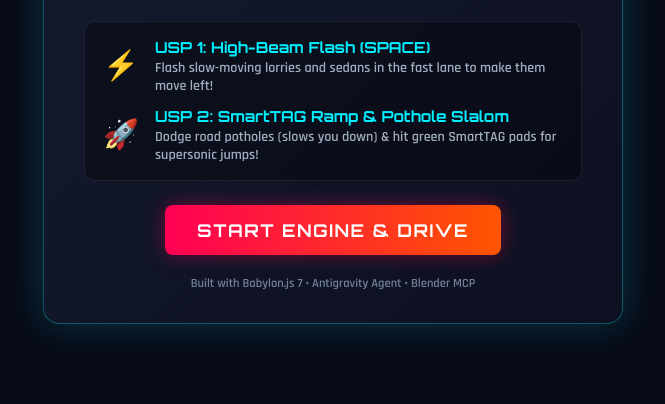
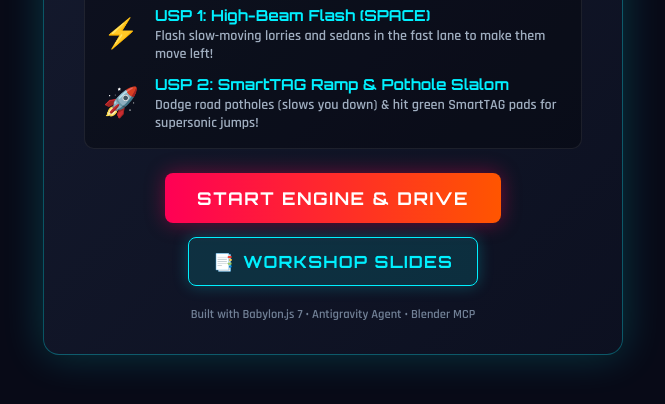
Before and after one commit to C-Fu/krackeddevs-ai-for-gaming, a website built with Vite: page index.html in a window 1280 px wide. Shown: the part 350-754 px from the top of the page, without its empty margins (307-972 px from the left). Built offline with nearby package versions, Linux system fonts and the light colour scheme; what @babylonjs/core would draw is missing.

Commit message:
feat(ui): add workshop slides button to start title screen

```diff
--- a/index.html
+++ b/index.html
@@ -116,7 +116,12 @@
         </div>
       </div>
 
-      <button id="btnStartGame" class="btn-primary">START ENGINE & DRIVE</button>
+      <div class="start-btn-group">
+        <button id="btnStartGame" class="btn-primary">START ENGINE & DRIVE</button>
+        <a href="./slides.html" target="_blank" class="btn-secondary">
+          <span>📑</span> WORKSHOP SLIDES
+        </a>
+      </div>
       <div class="footer-note">Built with Babylon.js 7 &bull; Antigravity Agent &bull; Blender MCP</div>
     </div>
   </div>
--- a/style.css
+++ b/style.css
@@ -161,6 +161,40 @@ body, html {
 .btn-primary:hover {
   transform: translateY(-2px);
   box-shadow: 0 0 30px rgba(255, 0, 85, 0.7);
+}
+
+.start-btn-group {
+  display: flex;
+  gap: 14px;
+  justify-content: center;
+  align-items: center;
+  flex-wrap: wrap;
+}
+
+.btn-secondary {
+  display: inline-flex;
+  align-items: center;
+  gap: 8px;
+  background: rgba(0, 240, 255, 0.12);
+  border: 1px solid #00f0ff;
+  border-radius: 8px;
+  color: #00f0ff;
+  font-family: 'Orbitron', sans-serif;
+  font-size: 1.05rem;
+  font-weight: 700;
+  padding: 13px 24px;
+  text-decoration: none;
+  letter-spacing: 1.2px;
+  cursor: pointer;
+  transition: all 0.2s ease;
+  box-shadow: 0 0 15px rgba(0, 240, 255, 0.25);
+}
+
+.btn-secondary:hover {
+  background: rgba(0, 240, 255, 0.3);
+  color: #fff;
+  transform: translateY(-2px);
+  box-shadow: 0 0 25px rgba(0, 240, 255, 0.6);
 }
 
 .footer-note {
```
